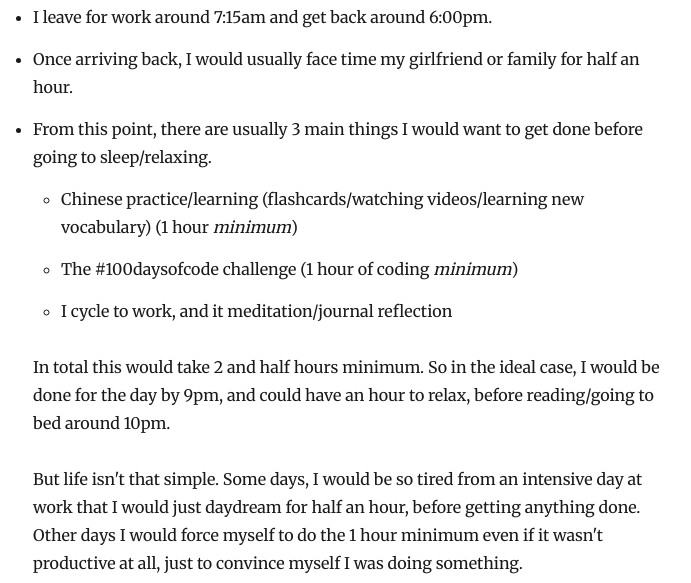
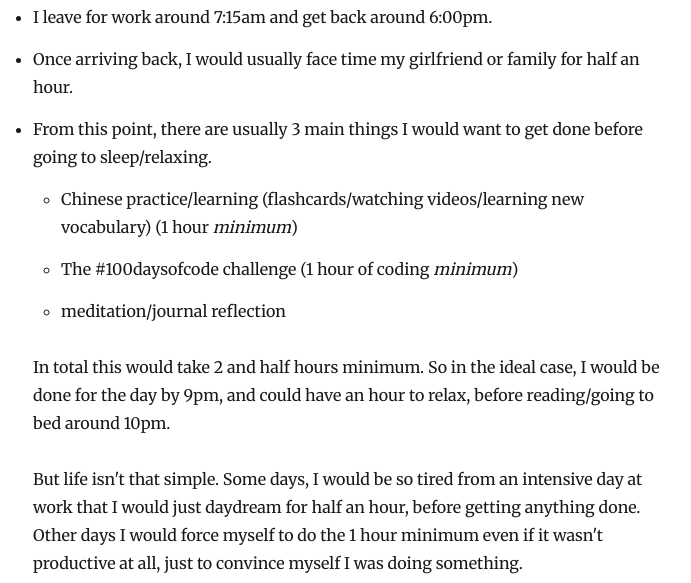
Before and after one commit to CallumHemsley/PenguinDevs, a Gatsby site: page /on-burning-out/ in a window 1280 px wide. Shown: the part 1328-1911 px from the top of the page, without its empty margins (292-983 px from the left). Built offline with nearby package versions, Linux system fonts and the light colour scheme; Gatsby itself is replaced by a stand-in of ours; some packages are replaced by stand-ins of ours.

Commit message:
update typo

```diff
--- a/content/blog/on-burning-out/index.md
+++ b/content/blog/on-burning-out/index.md
@@ -31,7 +31,7 @@ So therefore I started tracking my time to see where I was losing it, and as it
 - From this point, there are usually 3 main things I would want to get done before going to sleep/relaxing.
   - Chinese practice/learning (flashcards/watching videos/learning new vocabulary) (1 hour *minimum*)
   - The #100daysofcode challenge (1 hour of coding *minimum*)
-  - I cycle to work, and it meditation/journal reflection
+  - meditation/journal reflection
 
 In total this would take 2 and half hours minimum. So in the ideal case, I would be done for the day by 9pm, and could have an hour to relax, before reading/going to bed around 10pm.
 
```
